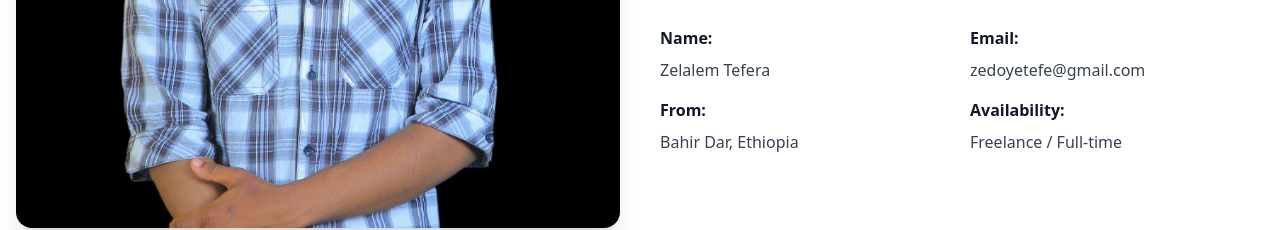
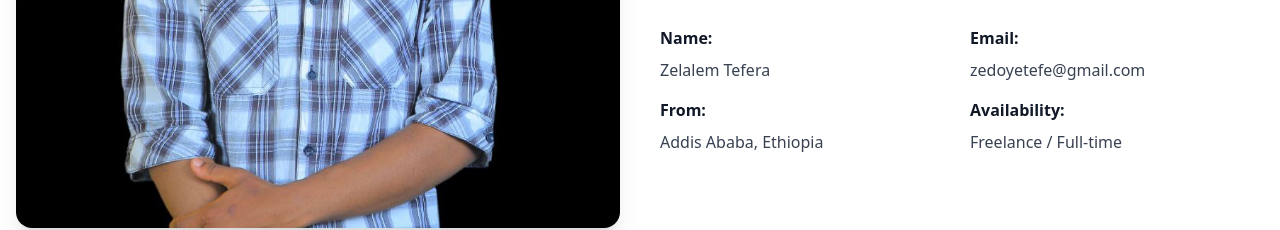
Before and after one commit to Zolayetefe/zelalem-Tefera, a React (Vite) app: page / in a window 1280 px wide. Shown: the part 1380-1610 px from the top of the page. Built offline with nearby package versions, Linux system fonts and the light colour scheme; no server answers.

Commit message:
Update About.tsx

```diff
--- a/src/components/About.tsx
+++ b/src/components/About.tsx
@@ -57,7 +57,7 @@ const About: React.FC = () => {
               </div>
               <div>
                 <h4 className="font-bold text-gray-900 dark:text-white mb-2">From:</h4>
-                <p className="text-gray-700 dark:text-gray-300">Bahir Dar, Ethiopia</p>
+                <p className="text-gray-700 dark:text-gray-300">Addis Ababa, Ethiopia</p>
               </div>
               <div>
                 <h4 className="font-bold text-gray-900 dark:text-white mb-2">Availability:</h4>
```
